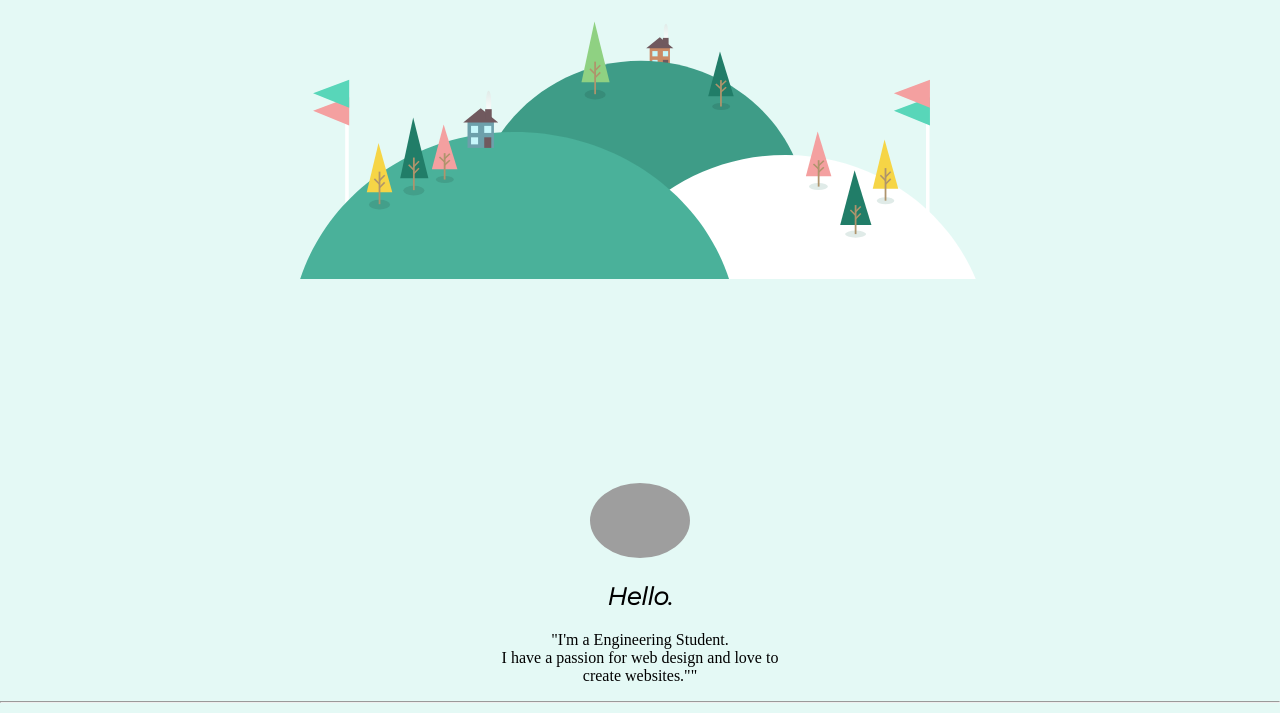
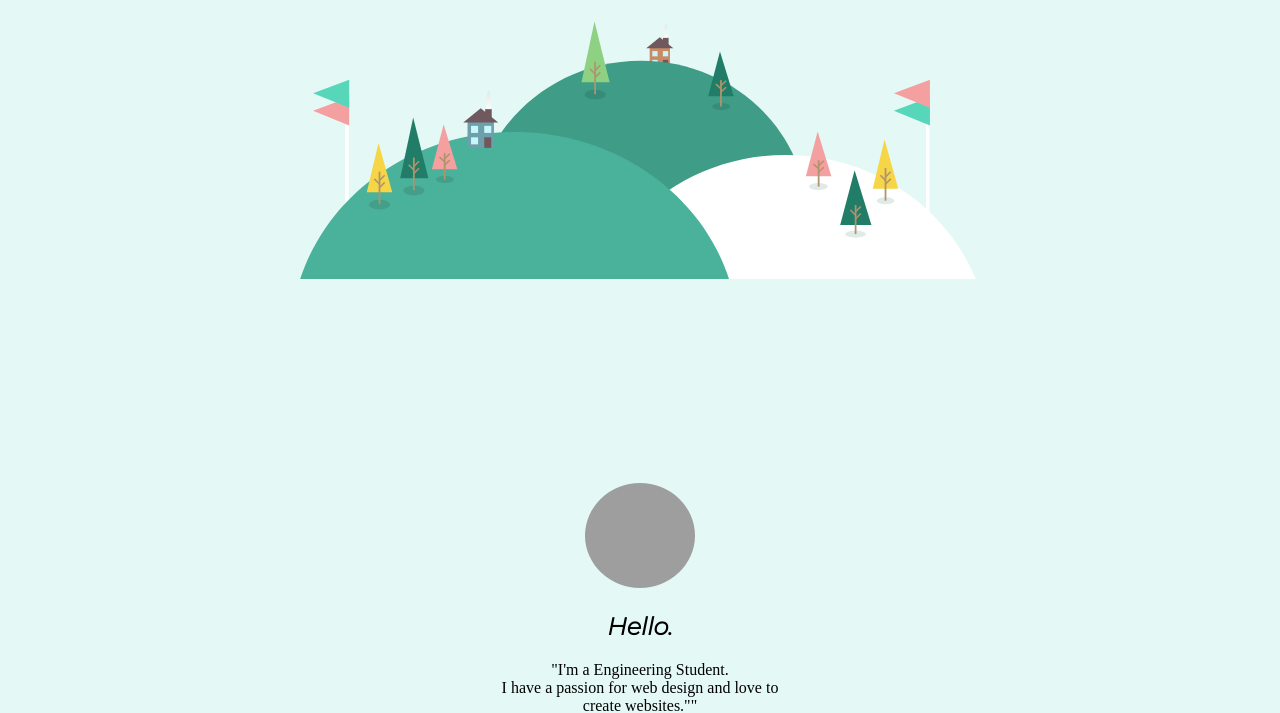
Before and after one commit to tarun142002/first_project, a plain HTML site: page index.html in a window 1280 px wide. Shown: the part 277-990 px from the top of the page. Drawn offline with Linux system fonts and the light colour scheme; grey boxes are pictures that could not be loaded.

Commit message:
change image size

```diff
--- a/css/style.css
+++ b/css/style.css
@@ -51,7 +51,8 @@ img.backgroundimae{
 }
 /*************************id*********************/
 #pro{
-     width: 100px;
+     width: 110px;
+     height: 105px;
      border-radius: 50%;
 }
 #cont{
```
